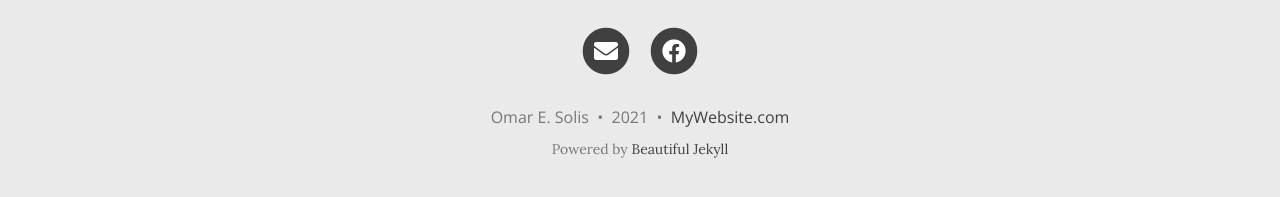
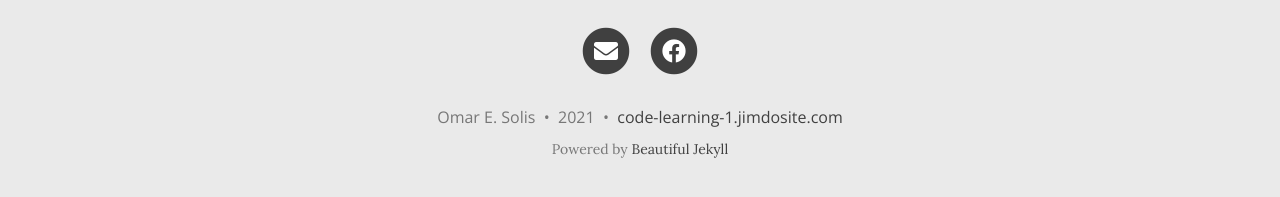
Before and after one commit to o-solis/o-solis.github.io, a Jekyll site: the page built from index.html, in a window 1280 px wide and 1275 px high. Shown: the part 1065-1262 px from the top of the window. Built offline with Jekyll 4.4.1, drawn with Linux system fonts in a browser that asks for light colours; nearby versions of some CDN libraries; the list of posts is cut into pages by our own code; comment, search, counter and statistics services are not loaded.

Commit message:
url del propietario

```diff
--- a/_config.yml
+++ b/_config.yml
@@ -73,7 +73,7 @@ share-links-active:
 
 # How to display the link to your website in the footer
 # Remove this if you don't want a link in the footer
-url-pretty: "MyWebsite.com"
+url-pretty: "code-learning-1.jimdosite.com"
 
 # Excerpt word length - Truncate the excerpt of each post on the feed page to the specified number of words
 excerpt_length: 50
```
